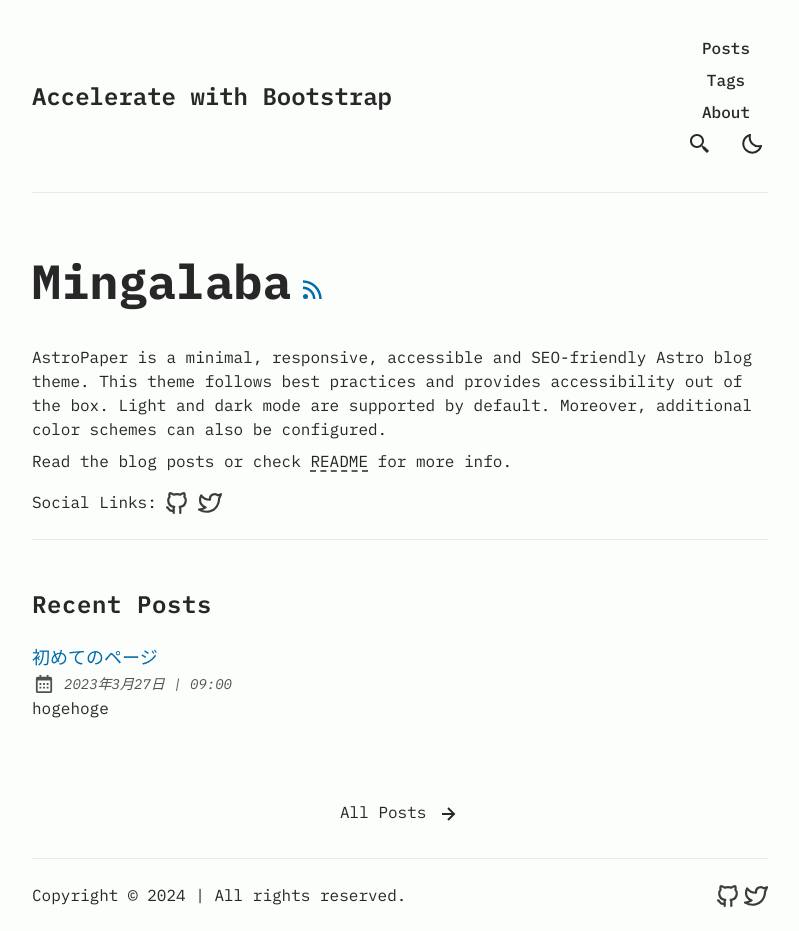
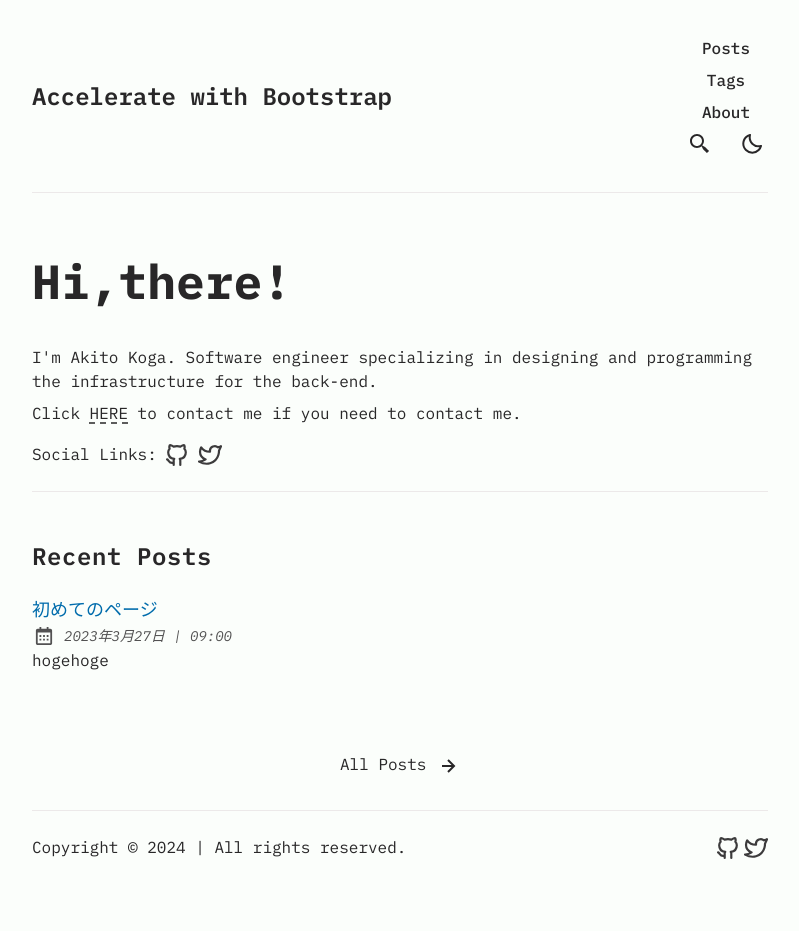
Before and after one commit to GinKuReNai/blog, an Astro site: page / in a window 1280 px wide. Shown: the whole page, without its empty margins (240-1039 px from the left). After the commit the page ends 883 px from the top, so only its background shows below. Built offline with nearby package versions, Linux system fonts and the light colour scheme; Astro itself is replaced by a stand-in of ours.

Commit message:
update: ホーム画面の紹介情報を変更

```diff
--- a/src/pages/index.astro
+++ b/src/pages/index.astro
@@ -23,7 +23,9 @@
   <Header />
   <main id="main-content">
     <section id="hero">
-      <h1>Mingalaba</h1>
+      <h1>Hi,there!</h1>
+      <!-- RSSフィードは後ほど開設する -->
+      <!--
       <a
         target="_blank"
         href="/rss.xml"
@@ -40,21 +42,19 @@
         </svg>
         <span class="sr-only">RSS Feed</span>
       </a>
-
+      -->
       <p>
-        AstroPaper is a minimal, responsive, accessible and SEO-friendly Astro
-        blog theme. This theme follows best practices and provides accessibility
-        out of the box. Light and dark mode are supported by default. Moreover,
-        additional color schemes can also be configured.
+        I'm Akito Koga. Software engineer specializing in designing and
+        programming the infrastructure for the back-end.
       </p>
       <p>
-        Read the blog posts or check
+        Click
         <LinkButton
           className="underline decoration-dashed underline-offset-4 hover:text-skin-accent"
-          href="https://github.com/satnaing/astro-paper#readme"
+          href="mailto:akitokoga.dev@gmail.com"
         >
-          README
-        </LinkButton> for more info.
+          HERE
+        </LinkButton> to contact me if you need to contact me.
       </p>
       {
         // only display if at least one social link is enabled
```
